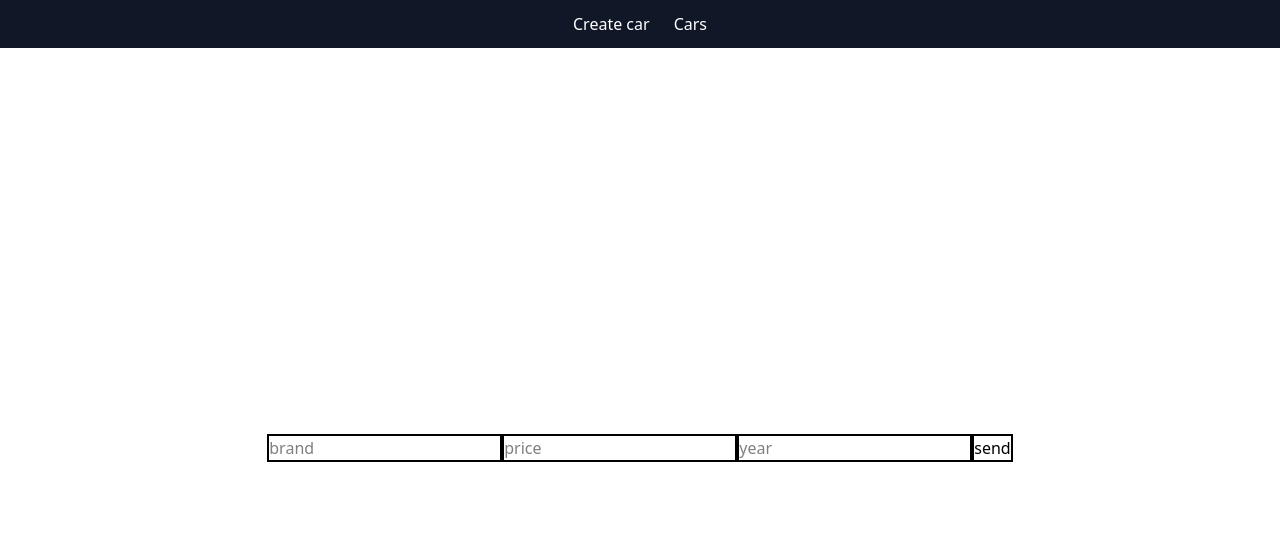
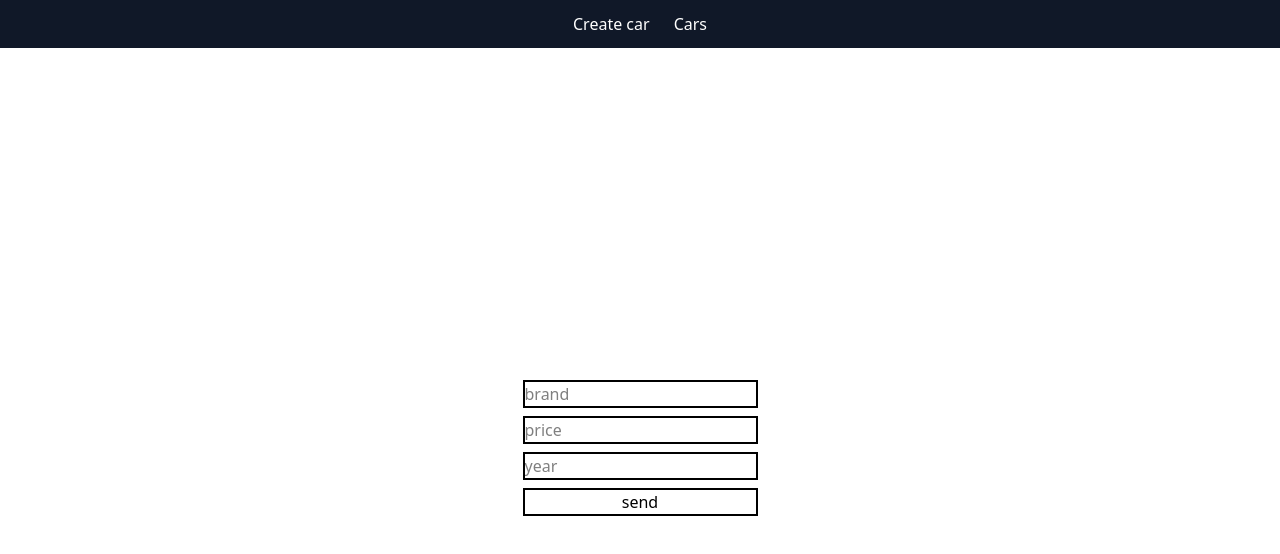
Before and after one commit to OleksandrUntervald/Okten_NextJS, a Next.js app: page / in a window 1280 px wide. Shown: the top 554 px of the page. Built offline with nearby package versions, Linux system fonts and the light colour scheme.

Commit message:
Lesson3-FE.HW

```diff
--- a/package.json
+++ b/package.json
@@ -14,7 +14,9 @@
     "next": "16.0.1",
     "axios": "^1.13.2",
     "better-sqlite3": "^12.4.1",
-    "@types/better-sqlite3": "^7.6.13"
+    "@types/better-sqlite3": "^7.6.13",
+    "joi": "^18.0.1",
+    "@hookform/resolvers": "^5.2.2"
   },
   "devDependencies": {
     "typescript": "^5",
--- a/src/app/page.tsx
+++ b/src/app/page.tsx
@@ -1,16 +1,54 @@
-import Form from "next/form";
-import {saveCars} from "@/server-actions/serverActions";
+'use client';
 
-export default async function CreateCar() {
+import { useForm } from "react-hook-form";
+import { joiResolver } from "@hookform/resolvers/joi";
+import { ICar } from "@/moduls/ICar";
+import { carValidator } from "@/validators/car.validator";
+import { saveCars } from "@/server-actions/serverActions";
+
+export default function CreateCar() {
+    const {
+        handleSubmit,
+        register,
+        formState: { errors, isValid },
+        reset,
+    } = useForm<ICar>({ mode: "all", resolver: joiResolver(carValidator) });
+
+    const customHandler = async (formDataProps: ICar) => {
+        try {
+
+            const formData = new FormData();
+            formData.append("brand", formDataProps.brand);
+            formData.append("price", String(formDataProps.price));
+            formData.append("year", String(formDataProps.year));
+
+            await saveCars(formData);
+
+            alert("✅ Авто успішно створено!");
+            reset();
+        } catch (err) {
+            console.error(err);
+            alert("❌ Помилка при збереженні авто.");
+        }
+    };
 
     return (
         <div className="flex min-h-screen flex-col items-center justify-center bg-white text-black">
-         <Form action={saveCars}>
-             <input type="text" placeholder={'brand'} name={'brand'} className='border-2'/>
-             <input type="number" placeholder={'price'} name={'price'} className='border-2'/>
-             <input type="number" placeholder={'year'}  name={'year'}  className='border-2'/>
-             <button className='border-2'>send</button>
-         </Form>
+            <form onSubmit={handleSubmit(customHandler)} className="flex flex-col gap-2">
+                <label>
+                    <input type="text" {...register("brand")} className="border-2" placeholder="brand" />
+                    {errors.brand && <div className="text-red-500">{errors.brand.message}</div>}
+                </label>
+                <label>
+                    <input type="number" {...register("price")} className="border-2" placeholder="price" />
+                    {errors.price && <div className="text-red-500">{errors.price.message}</div>}
+                </label>
+                <label>
+                    <input type="number" {...register("year")} className="border-2" placeholder="year" />
+                    {errors.year && <div className="text-red-500">{errors.year.message}</div>}
+                </label>
+                <button className="border-2" disabled={!isValid}>send</button>
+            </form>
         </div>
     );
 }
--- /dev/null
+++ b/src/validators/car.validator.ts
@@ -0,0 +1,22 @@
+import Joi from "joi";
+
+const carValidator = Joi.object({
+    brand: Joi.string()
+        .pattern(/^[A-Za-z]{2,}$/) // <-- тільки літери, не менше 2
+        .required()
+        .messages({
+            "string.pattern.base": "Brand must contain only letters (min 2 chars)",
+            "string.empty": "Brand is required",}),
+    price: Joi.number().min(1).max(99999999).required().messages({
+        'number.min': "price can be greater than 1",
+        'number.max': "price can be less than 99999999"
+    }),
+    year: Joi.number().min(1905).max(2025).required().messages({
+        'number.min': "year can be greater than 1905",
+        'number.max': "year can be less than 2025"
+    })
+})
+
+export {
+    carValidator
+}
```
Also changed, not shown: 2 other files (tests, documents, lock files or other folders).
